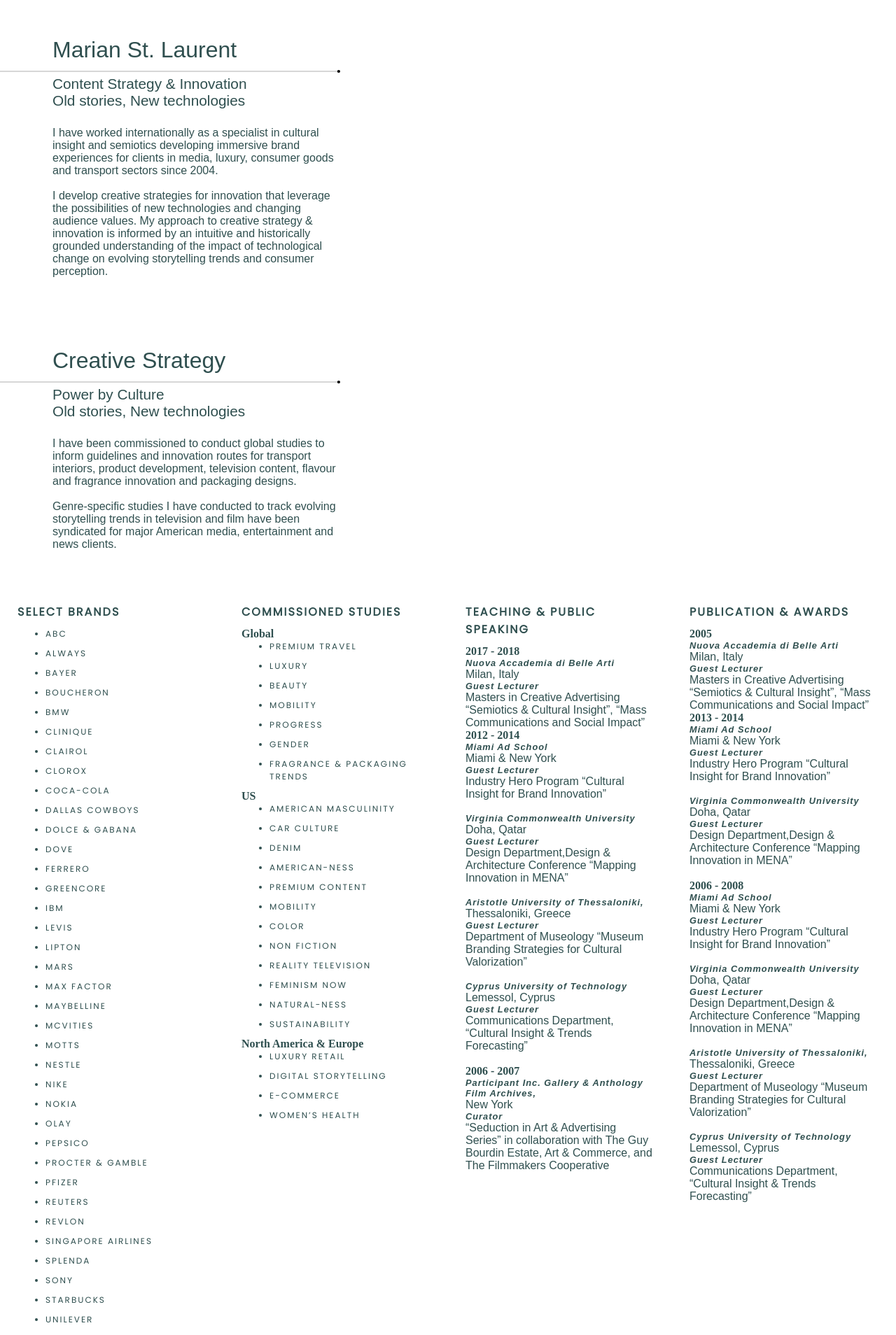
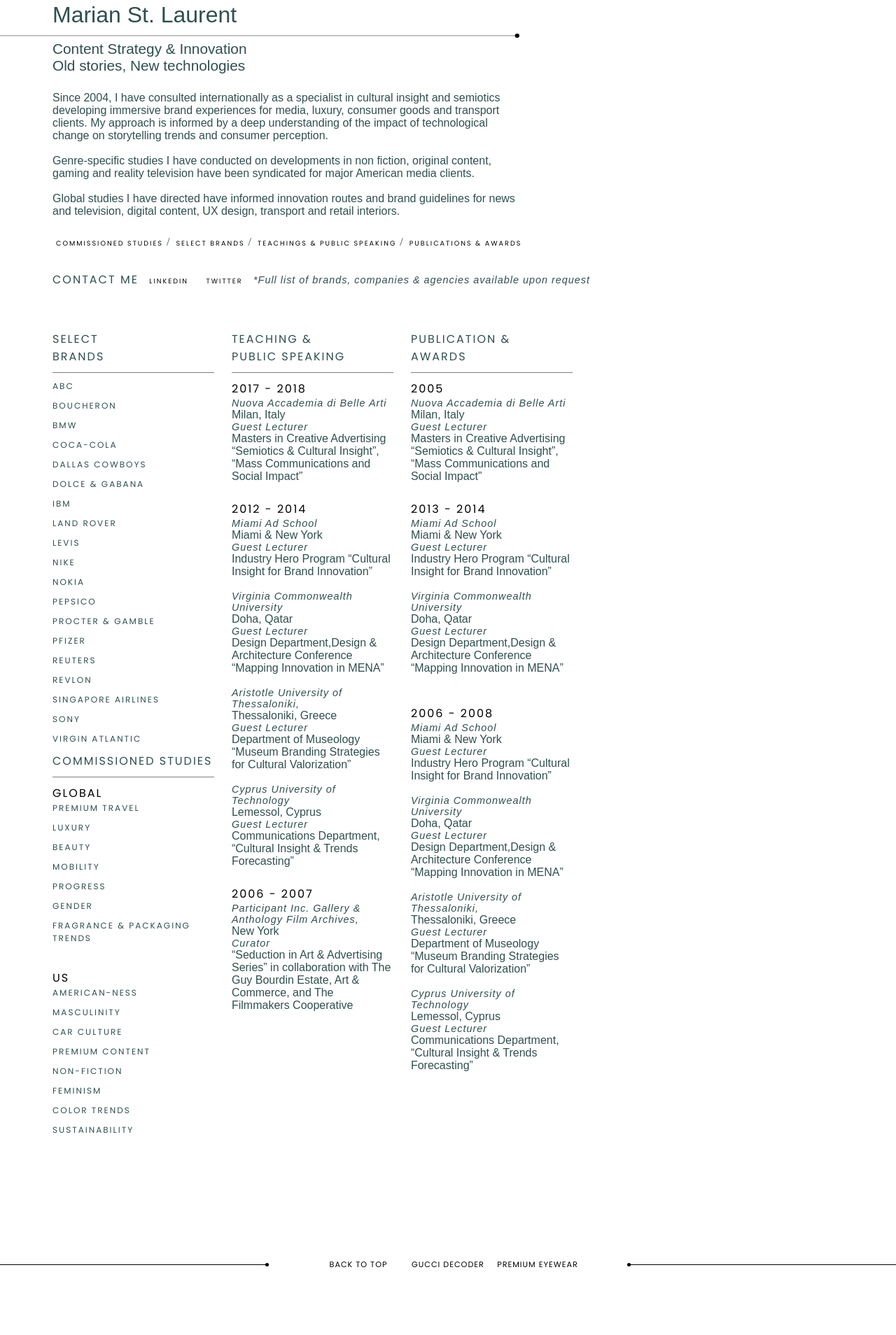
Before and after one commit to DeborraLow/marian_portfolio, a plain HTML site: page cv.html in a window 1280 px wide. Shown: the part 71-1979 px from the top of the page at 70% size. Drawn offline with nearby package versions, Linux system fonts and the light colour scheme.

Commit message:
Animation

```diff
--- a/cv.html
+++ b/cv.html
@@ -5,14 +5,20 @@
   <meta name="viewport" content="width=device-width,initial-scale=1.0">
   <title>Gucci Decoder | Case Studies | Marian's Portfolio</title>
   <link href="https://fonts.googleapis.com/css?family=Poppins" rel="stylesheet">
+  <!-- stylesheet -->
   <link rel="stylesheet" href="main.css">
+  <!-- Jquery : ScrollReveal -->
+  <script src="https://unpkg.com/scrollreveal@4"></script>
+  <script>
+    ScrollReveal({ duration: 1000 })
+  </script>
 </head>
 <body>
 
     <!-- HEADER -->
   <header>
-   <div class="headerLogo">
-      <a href="#"><img src="images/hs_logo_darkblue.png" alt="Marian St Laurent Logo"></a>
+   <div class="headerLogo" id="top">
+      <a href="/index.html"><img src="images/hs_logo_darkblue.png" alt="Marian St Laurent Logo"></a>
    </div>
 
    <nav class="menu">
@@ -26,7 +32,7 @@
 
        <!-- Personal introduction -->
 
-    <article class="intro">
+    <article class="introCv">
       <h2 class="introTitle introElements_leftMargin">Marian St. Laurent</h2>
       <div class="introArrow">
         <img src="images/scroll_symbol_left.svg" alt="guide arrow">
@@ -35,76 +41,63 @@
 
       <h4 class="introSubtitle introElements_leftMargin">Old stories, New technologies</h4>
 
-      <p class="introParagraph introElements_leftMargin">I have worked internationally as a specialist in cultural insight and semiotics developing immersive brand experiences for clients in media, luxury, consumer goods and transport sectors since 2004. <br><br>
+      <p class="introParagraph introElements_leftMargin">Since 2004, I have consulted internationally as a specialist in cultural insight and semiotics developing immersive brand experiences for media, luxury, consumer goods and transport clients.  My approach is informed by a deep understanding of the impact of technological change on storytelling trends and consumer perception. <br><br>
 
-      I develop creative strategies for innovation that leverage the possibilities of new technologies and changing audience values. My approach to creative strategy & innovation is informed by an intuitive and historically grounded understanding of the impact of technological change on evolving storytelling trends and consumer perception.</p>
+      Genre-specific studies I have conducted on developments in non fiction, original content, gaming and reality television have been syndicated for major American media clients. <br><br>
+
+      Global studies I have directed have informed innovation routes and brand guidelines for news and television, digital content, UX design, transport and retail interiors.</p>
     </article>
 
-       <!-- Creative strategy -->
+      <!-- Anchor Links & Contact Links -->
 
-    <article class="intro">
-      <h2 class="introTitle introElements_leftMargin">Creative Strategy</h2>
-      <div class="introArrow">
-        <img src="images/scroll_symbol_left.svg" alt="guide arrow">
+    <div class="anchorLinks">
+      <a href="#commission" class="anchorLinksCv">Commissioned studies</a><span>/</span>
+      <a href="#brands" class="anchorLinksCv">Select Brands</a><span>/</span>
+      <a href="#teaching" class="anchorLinksCv">Teachings & Public speaking</a><span>/</span>
+      <a href="#awards" class="anchorLinksCv">Publications & Awards</a>
     </div>
-      <h3 class="introSubtitle introElements_leftMargin">Power by Culture</h3>
 
-      <h4 class="introSubtitle introElements_leftMargin">Old stories, New technologies</h4>
-
-      <p class="introParagraph introElements_leftMargin">I have been commissioned to conduct global studies to inform guidelines and innovation routes for transport interiors, product development, television content, flavour and fragrance innovation and packaging designs. <br> <br>Genre-specific studies I have conducted to track evolving storytelling trends in television and film have been syndicated for major American media, entertainment and news clients.</p>
-    </article>
+    <div class="contactLinks">
+      <h3 class="keytakeAwaysTitle_bold">Contact me</h3>
+      <a href="https://www.linkedin.com/feed/" class="anchorLinksCv">Linkedin</a>
+      <a href="https://www.twitter.com/" class="anchorLinksCv">Twitter</a>
+      <p class="captionItalic">*Full list of brands, companies & agencies available upon request</p>
+    </div>
 
       <!-- Career Highlights -->
 
     <div class="career">
 
         <div class="careerItem">
-          <h3 class="keytakeAwaysTitle_bold">Select Brands</h3>
+          <h2 class="keytakeAwaysTitle_bold" id="brands">Select <br>Brands</h2>
           <ul>
             <li class="keytakeAwaysTitle_regular">abc</li>
-            <li class="keytakeAwaysTitle_regular">always</li>
-            <li class="keytakeAwaysTitle_regular">bayer</li>
             <li class="keytakeAwaysTitle_regular">boucheron</li>
             <li class="keytakeAwaysTitle_regular">bmw</li>
-            <li class="keytakeAwaysTitle_regular">clinique</li>
-            <li class="keytakeAwaysTitle_regular">clairol</li>
-            <li class="keytakeAwaysTitle_regular">clorox</li>
             <li class="keytakeAwaysTitle_regular">coca-cola</li>
             <li class="keytakeAwaysTitle_regular">DALLAS COWBOYS</li>
             <li class="keytakeAwaysTitle_regular">DOLCE & GABANA</li>
-            <li class="keytakeAwaysTitle_regular">DOVE</li>
-            <li class="keytakeAwaysTitle_regular">FERRERO</li>
-            <li class="keytakeAwaysTitle_regular">GREENCORE</li>
             <li class="keytakeAwaysTitle_regular">IBM</li>
+            <li class="keytakeAwaysTitle_regular">Land Rover</li>
             <li class="keytakeAwaysTitle_regular">LEVIS</li>
-            <li class="keytakeAwaysTitle_regular">LIPTON</li>
-            <li class="keytakeAwaysTitle_regular">MARS</li>
-            <li class="keytakeAwaysTitle_regular">MAX FACTOR</li>
-            <li class="keytakeAwaysTitle_regular">MAYBELLINE</li>
-            <li class="keytakeAwaysTitle_regular">MCVITIES</li>
-            <li class="keytakeAwaysTitle_regular">MOTTS</li>
-            <li class="keytakeAwaysTitle_regular">NESTLE</li>
             <li class="keytakeAwaysTitle_regular">NIKE</li>
             <li class="keytakeAwaysTitle_regular">NOKIA</li>
-            <li class="keytakeAwaysTitle_regular">OLAY</li>
             <li class="keytakeAwaysTitle_regular">PEPSICO</li>
             <li class="keytakeAwaysTitle_regular">PROCTER & GAMBLE</li>
             <li class="keytakeAwaysTitle_regular">PFIZER</li>
             <li class="keytakeAwaysTitle_regular">REUTERS</li>
             <li class="keytakeAwaysTitle_regular">REVLON</li>
             <li class="keytakeAwaysTitle_regular">SINGAPORE AIRLINES</li>
-            <li class="keytakeAwaysTitle_regular">SPLENDA</li>
             <li class="keytakeAwaysTitle_regular">SONY</li>
-            <li class="keytakeAwaysTitle_regular">STARBUCKS</li>
-            <li class="keytakeAwaysTitle_regular">UNILEVER</li>
             <li class="keytakeAwaysTitle_regular">VIRGIN ATLANTIC</li>
           </ul>
-        </div>
 
-        <section class="careerItem">
-          <h3 class="keytakeAwaysTitle_bold">Commissioned Studies</h3>
+          <!-- Commissioned work section -->
+
+          <section>
+            <h2 class="keytakeAwaysTitle_bold" id="commission">Commissioned Studies</h2>
             <article>
-            <h4>Global</h4>
+              <h4 class="keytakeAwaysTitle_semibold">Global</h4>
               <ul>
                 <li class="keytakeAwaysTitle_regular">PREMIUM TRAVEL</li>
                 <li class="keytakeAwaysTitle_regular">LUXURY</li>
@@ -117,39 +110,29 @@
             </article>
 
             <article>
-            <h4 class="">US</h4>
+              <h4 class="keytakeAwaysTitle_semibold">US</h4>
               <ul>
-              <li class="keytakeAwaysTitle_regular">AMERICAN MASCULINITY</li>
+                <li class="keytakeAwaysTitle_regular">AMERICAN-NESS </li>
+                <li class="keytakeAwaysTitle_regular">MASCULINITY</li>
                 <li class="keytakeAwaysTitle_regular">CAR CULTURE </li>
-              <li class="keytakeAwaysTitle_regular">DENIM</li>
-              <li class="keytakeAwaysTitle_regular">AMERICAN-NESS </li>
                 <li class="keytakeAwaysTitle_regular">PREMIUM CONTENT</li>
-              <li class="keytakeAwaysTitle_regular">MOBILITY</li>
-              <li class="keytakeAwaysTitle_regular">COLOR</li>
-              <li class="keytakeAwaysTitle_regular">NON FICTION</li>
-              <li class="keytakeAwaysTitle_regular">REALITY TELEVISION</li>
-              <li class="keytakeAwaysTitle_regular">FEMINISM NOW</li>
-              <li class="keytakeAwaysTitle_regular">NATURAL-NESS</li>
+                <li class="keytakeAwaysTitle_regular">NON-FICTION</li>
+                <li class="keytakeAwaysTitle_regular">FEMINISM</li>
+                <li class="keytakeAwaysTitle_regular">COLOR TRENDS</li>
                 <li class="keytakeAwaysTitle_regular">SUSTAINABILITY</li>
-            </ul>
-          </article>
-
-          <article>
-            <h4>North America & Europe</h4>
-            <ul>
-              <li class="keytakeAwaysTitle_regular">LUXURY RETAIL</li>
-              <li class="keytakeAwaysTitle_regular">DIGITAL STORYTELLING</li>
-              <li class="keytakeAwaysTitle_regular">E-COMMERCE</li>
-              <li class="keytakeAwaysTitle_regular">WOMEN’S HEALTH</li>
               </ul>
             </article>
         </section>
 
+        </div>
+
+        <!-- Teaching & Speaking -->
+
         <section class="careerItem">
-          <h3 class="keytakeAwaysTitle_bold">Teaching & Public speaking</h3>
+          <h2 class="keytakeAwaysTitle_bold" id="teaching">Teaching & <br>Public speaking</h2>
 
           <article>
-            <h4>2017 - 2018</h4>
+            <h4 class="keytakeAwaysTitle_semibold">2017 - 2018</h4>
             <h3 class="captionItalic">Nuova Accademia di Belle Arti</h3>
             <p>Milan, Italy</p>
             <h3 class="captionItalic">Guest Lecturer</h3>
@@ -157,7 +140,7 @@
           </article>
 
           <article>
-            <h4>2012 - 2014</h4>
+            <h4 class="keytakeAwaysTitle_semibold">2012 - 2014</h4>
             <h3 class="captionItalic">Miami Ad School</h3>
             <p>Miami & New York</p>
             <h3 class="captionItalic">Guest Lecturer</h3>
@@ -176,11 +159,11 @@
             <h3 class="captionItalic">Cyprus University of Technology</h3>
             <p>Lemessol, Cyprus</p>
             <h3 class="captionItalic">Guest Lecturer</h3>
-            <p>Communications Department, “Cultural Insight & Trends Forecasting”</p><br>
+            <p>Communications Department, “Cultural Insight & Trends Forecasting”</p>
           </article>
 
           <article>
-            <h4>2006 - 2007</h4>
+            <h4 class="keytakeAwaysTitle_semibold">2006 - 2007</h4>
             <h3 class="captionItalic">Participant Inc. Gallery & Anthology Film Archives,</h3>
             <p>New York</p>
             <h3 class="captionItalic">Curator</h3>
@@ -188,11 +171,13 @@
           </article>
         </section>
 
+        <!-- Publications & Awards -->
+
         <section class="careerItem">
-          <h3 class="keytakeAwaysTitle_bold">Publication & Awards</h3>
+          <h2 class="keytakeAwaysTitle_bold" id="awards">Publication & <br>Awards</h2>
 
           <article>
-            <h4>2005</h4>
+            <h4 class="keytakeAwaysTitle_semibold">2005</h4>
             <h3 class="captionItalic">Nuova Accademia di Belle Arti</h3>
             <p>Milan, Italy</p>
             <h3 class="captionItalic">Guest Lecturer</h3>
@@ -200,7 +185,7 @@
           </article>
 
           <article>
-            <h4>2013 - 2014</h4>
+            <h4 class="keytakeAwaysTitle_semibold">2013 - 2014</h4>
             <h3 class="captionItalic">Miami Ad School</h3>
             <p>Miami & New York</p>
             <h3 class="captionItalic">Guest Lecturer</h3>
@@ -213,7 +198,7 @@
           </article>
 
           <article>
-            <h4>2006 - 2008</h4>
+            <h4 class="keytakeAwaysTitle_semibold">2006 - 2008</h4>
             <h3 class="captionItalic">Miami Ad School</h3>
             <p>Miami & New York</p>
             <h3 class="captionItalic">Guest Lecturer</h3>
@@ -238,5 +223,60 @@
 
       </div>
 
+      <!-- Footer -->
+
+        <!-- CASE STUDY LINKS -->
+
+    <div class="links">
+      <div class="arrow">
+        <div class="arrowCircleRight"></div>
+      </div>
+
+      <div class="dynamicLinks">
+        <a href="#top" class="ctaLinks">back to top</a>
+        <a href="/gucci.html" class="ctaLinks"> gucci decoder</a>
+        <a href="/sgh.html" class="ctaLinks">premium eyewear</a>
+      </div>
+
+      <div class="arrow">
+        <div class="arrowCircleLeft"></div>
+      </div>
+    </div>
+
+    <!-- Footer -->
+
+    <footer>
+      <div class="footerImage">
+        <img src="images/footer/homepageFooter.png" alt="">
+      </div>
+    </footer>
+
+    <!-- JQUERY -->
+    <script>
+        ScrollReveal().reveal('.introCv', {
+          delay : 500,
+          easing : 'ease-in-out'
+        });
+      ScrollReveal().reveal('.introArrow', {
+          delay : 750,
+          duration : 1500,
+          distance : '500px',
+          origin : 'left',
+          easing : 'ease-in-out'
+        });
+      ScrollReveal().reveal('.anchorLinks', {
+          delay : 1500,
+          easing : 'ease-in-out'
+        });
+      ScrollReveal().reveal('.contactLinks', {
+          delay : 1700,
+          easing : 'ease-in-out'
+        });
+      ScrollReveal().reveal('.career', {
+          delay : 1900,
+          easing : 'ease-in-out'
+        });
+    </script>
+
   </body>
   </html>
--- a/main.css
+++ b/main.css
@@ -11,7 +11,7 @@
 
 @media (max-width: 750px) {
   html {
-    font-size: 80%;
+    font-size: 90%;
   }
 }
 
@@ -97,8 +97,9 @@
 .captionItalic {
   font-family: 'Adobe Garamond Pro', sans-serif;
   font-style: italic;
+  font-weight: 400;
   letter-spacing: 1px;
-  font-size: .8em;
+  font-size: .9em;
 }
 
 .keytakeAwaysTittle {
@@ -129,9 +130,20 @@
 .keytakeAwaysTitle_bold {
   font-family: 'Poppins', sans-serif;
   font-size: 1em;
+  font-weight: 500;
   text-transform: uppercase;
   letter-spacing: 2px;
   margin-bottom: 10px;
+}
+
+.keytakeAwaysTitle_semibold {
+  font-family: 'Poppins', sans-serif;
+  font-size: 1em;
+  font-weight: 400;
+  text-transform: uppercase;
+  letter-spacing: 2px;
+  color: black;
+  text-decoration: none;
 }
 
 .keytakeAwaysTitle_regular {
@@ -196,6 +208,11 @@
   font-family: 'Avenir', sans-serif;
   font-weight: 200;
   font-size: .75em;
+}
+
+.careerItem h2 {
+  padding-bottom: 10px;
+  border-bottom: 1px solid grey;
 }
 
 /*  -----  LAYOUT START HERE -----  */
@@ -291,7 +308,7 @@
 }
 
 .effectOne {
-  background-color: gray;
+  background-color: white;
   color: lightgray;
 
   transition: all .4s ease-in-out;
@@ -314,25 +331,24 @@
 }
 
 .effectTwo {
-  background-image: linear-gradient(black,black);
   background-size: cover;
   background-position: right;
   color: dimgrey;
 
-  transition: all .4s ease-in-out;
+  transition: all .7s ease-in-out;
 }
 
 .effectTwo:hover {
   border: 25px double white;
-  background-image: url(images/splash_bgrd_2.jpg);
+  background-image: url(images/caseStudyHome/02_sgh.png);
   background-size: cover;
   background-position: left;
+  background-repeat: no-repeat;
   color: maroon;
   text-decoration: line-through;
 }
 
 .containerItemSpecial {
-    border: 10px solid black;
     overflow: hidden;
     position: relative;
 
@@ -488,12 +504,29 @@
   }
 }
 
+.introCv {
+  width: 60vw;
+}
+
+@media (max-width: 1050px) {
+  .introCv {
+    width: 80vw;
+  }
+}
+
+@media (max-width: 750px) {
+  .introCv {
+    width: 100vw;
+  }
+}
+
 .introElements_leftMargin {
   margin-left: 75px;
 }
 
 @media (max-width: 750px) {
   .introElements_leftMargin {
+    margin-left: 35px;
   }
 }
 
@@ -965,6 +998,7 @@
   .artDirectionGrid {
     grid-template-columns: 1fr;
     grid-template-rows: repeat(3,1fr);
+    margin: 25px;
   }
   .artDirectionImage img {
     width: 500px;
@@ -1014,31 +1048,116 @@
 
 /*  ----- CURRICULUM VITAE STYLE -----  */
 
-.career {
+.anchorLinks {
+  width: 60vw;
+  margin-left: 75px;
+  margin-top: 25px;
+  margin-bottom: 25px;
+}
+
+.anchorLinksCv {
+  display: inline-block;
+  font-family: 'Poppins', sans-serif;
+  font-size: .6em;
+  font-weight: 400;
+  text-transform: uppercase;
+  letter-spacing: 2px;
+  color: black;
+  text-decoration: none;
+  padding: 5px;
+}
+
+.anchorLinksCv:hover {
+  text-decoration: line-through;
+}
+
+.contactLinks {
   display: flex;
   flex-flow: row nowrap;
-  justify-content: center;
+  justify-content: space-between;
+  align-items: baseline;
+  width: 60vw;
+  margin: 25px 25px 25px 75px;
+}
+
+.contactLinks a {
+  display: inline-block;
+  padding: 10px;
+}
+
+.contactLinks a:hover {
+  text-decoration: line-through;
+}
+
+@media (max-width: 750px) {
+  .anchorLinks {
+    margin-left: 35px;
+  }
+
+  .anchorLinksCv {
+    padding: 10px 10px 10px 0px;
+  }
+
+  .contactLinks {
+    margin: 25px 25px 25px 35px;
+    flex-flow: column nowrap;
+    justify-content: space-between;
+    align-items:
+  }
+
+  .contactLinks p {
+    padding: 10px;
+  }
+}
+
+.career {
+  margin-left: 75px;
+  width: 60vw;
+  display: flex;
+  flex-flow: row nowrap;
+  justify-content: flex-start;
 }
 
 .careerItem {
-  flex-basis: 25%;
-  padding: 25px;
+  flex-basis: 33.33%;
+  padding: 25px 25px 25px 0px;
 }
 
-@media (max-width:850px) {
+.careerItem ul {
+  list-style: none;
+  padding: 0;
+}
+
+@media (max-width:1050px) {
   .career {
     flex-flow: row wrap;
   }
-
   .careerItem {
     flex-basis: 50%;
   }
 }
 
+@media (max-width:750px) {
+  .career {
+    width: 90vw;
+    margin-left: 35px;
+  }
+}
+
 @media (max-width:450px) {
+  .career{
+    width: 80vw;
+    margin-top: 35px;
+  }
+
   .careerItem {
-    flex-basis: 90%;
+    flex-basis: 100%;
   }
+}
+
+.careerItem article {
+  margin-bottom: 25px;
+  text-align: left;
 }
 
 /* ----- FOOTER CASE STUDIES ----- */
@@ -1110,18 +1229,17 @@
 }
 
 .ctaLinks:hover {
-  color: #ffdb58;
+  text-decoration: line-through;
 }
 
 @media (max-width: 750px) {
   .links {
-    flex-flow: column nowrap;
   }
   .arrow {
-    width: 60vw;
+    width: 3vw;
   }
   .dynamicLinks {
-    width: 100vw;
+    width: 90vw;
   }
 }
 
```
Also changed, not shown: casestudyhome.html (+28 -2 lines), gucci.html (+3 -3 lines), index.html (+16 -16 lines), sa.html (+1 -2 lines), sgh.html (+87 -6 lines), then.html (+1 -1 lines), images/footer/homepageFooter.png (added). Lines whose indentation alone changed are shown as unchanged.
